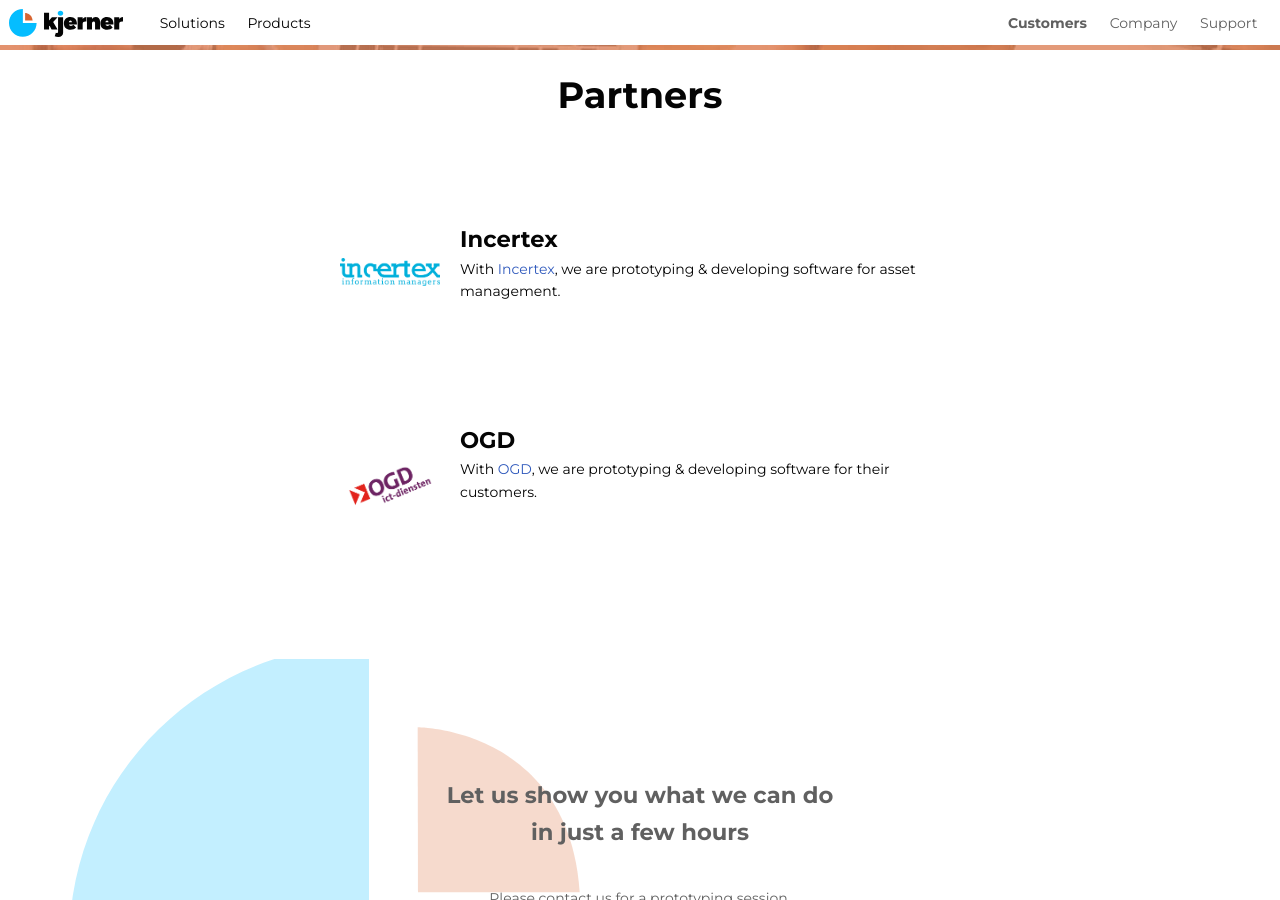
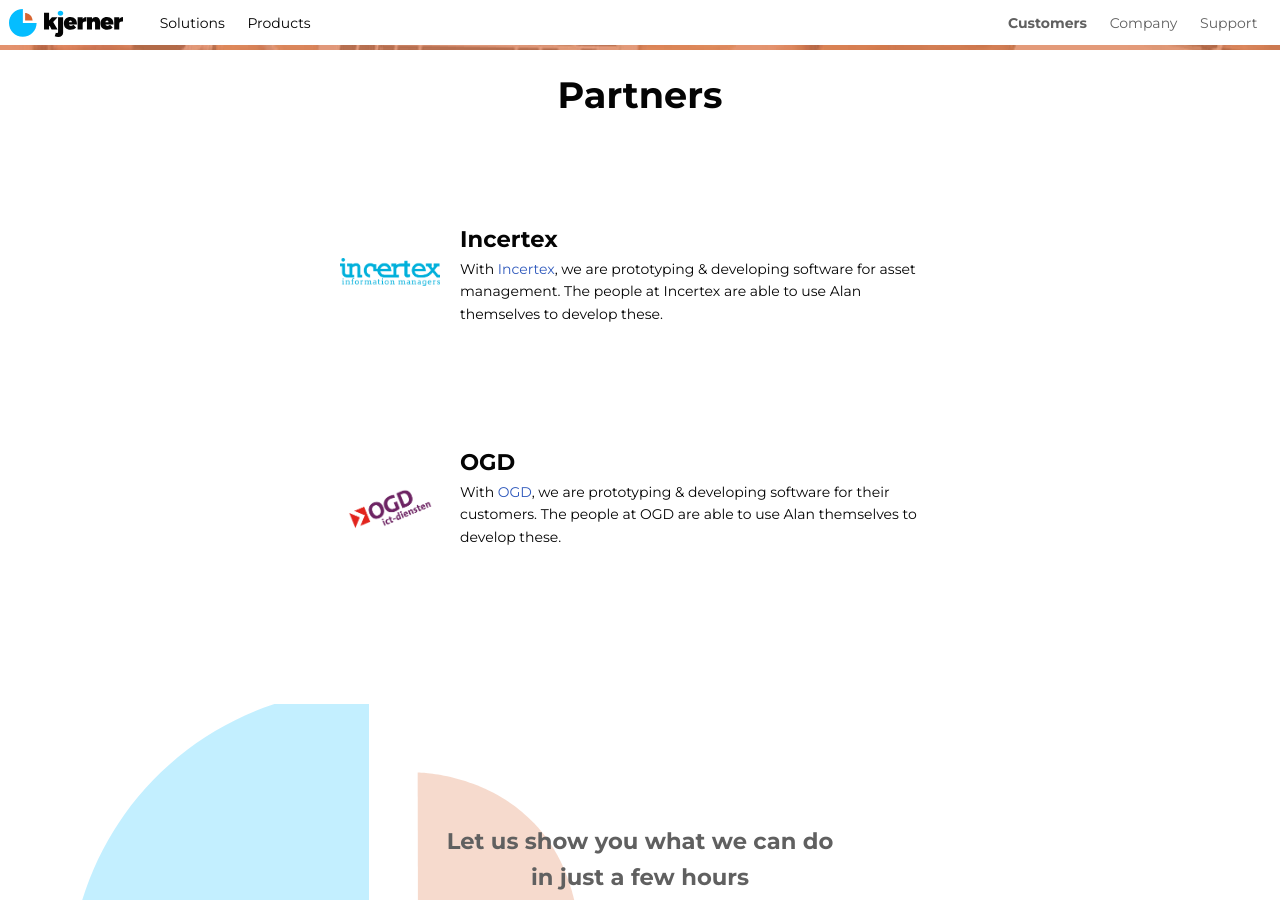
Before and after one commit to M-industries/Kjernersite, a Jekyll site: the page built from pages/customers.md, in a window 1280 px wide and 900 px high, scrolled down 2734 px. Built offline with Jekyll 4.4.1, drawn with Linux system fonts in a browser that asks for light colours.

Commit message:
Update customers.md

```diff
--- a/pages/customers.md
+++ b/pages/customers.md
@@ -56,9 +56,9 @@
 ## Incertex
 
 <a href="https://www.incertex.com/" rel="external"><img src="/assets/logos/incertex.png" alt="Logo Incertex" title="Incertex" height="28" width="100"></a>
-With [Incertex](https://www.incertex.com), we are prototyping & developing software for asset management.
+With [Incertex](https://www.incertex.com), we are prototyping & developing software for asset management. The people at Incertex are able to use Alan themselves to develop these.
 
 ## OGD
 
 <a href="https://www.ogd.nl/" rel="external"><img src="/assets/logos/ogd.png" alt="Logo OGD" title="OGD" height="56" width="100"></a>
-With [OGD](https://www.ogd.com), we are prototyping & developing software for their customers.
+With [OGD](https://www.ogd.com), we are prototyping & developing software for their customers. The people at OGD are able to use Alan themselves to develop these.
```
